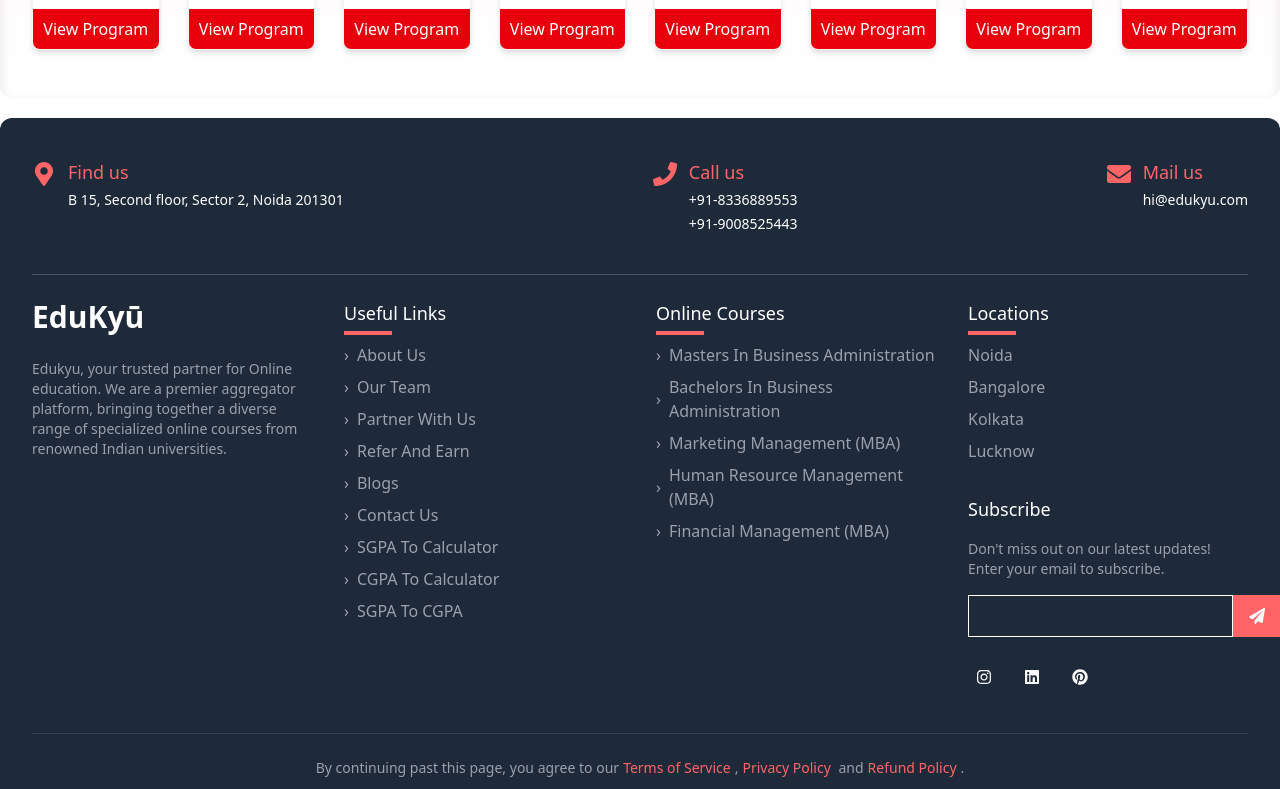
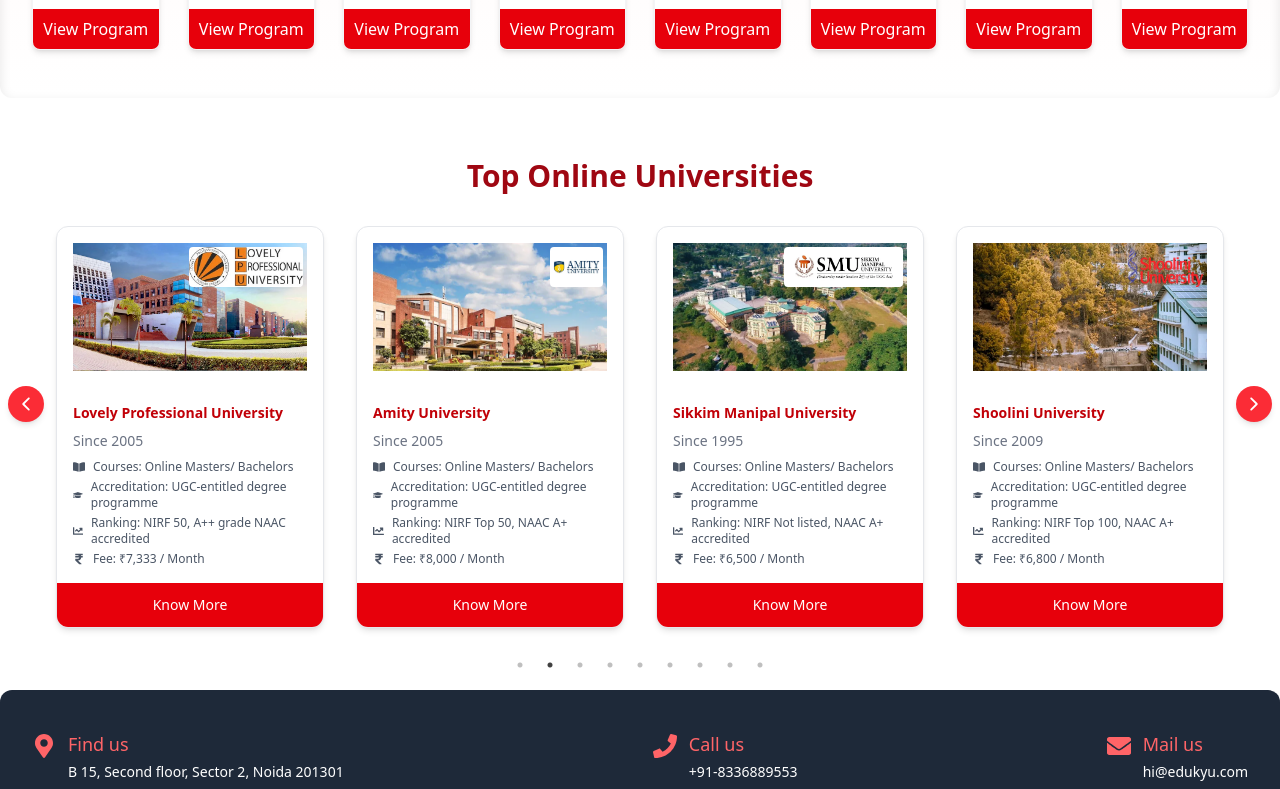
Before and after one commit to abhishekdav003/distance, a React (Vite) app in the folder client/: page / in a window 1280 px wide. Shown: the part 1487-2276 px from the top of the page. Built offline with nearby package versions, Linux system fonts and the light colour scheme.

Commit message:
bug fixed

```diff
--- a/client/src/components/home/CoursesCarousel.jsx
+++ b/client/src/components/home/CoursesCarousel.jsx
@@ -136,7 +136,7 @@
   };
 
   return (
-    <div className="bg-gradient-to-b from-red-50 to-white py-12 px-4 sm:px-6 rounded-xl  mb-5 shadow-inner shadow lg:px-8" style={{ boxShadow: 'inset 0 4px 12px rgba(0, 0, 0, 0.1)' }}>
+    <div className="bg-gradient-to-b from-red-50 to-white py-12 px-4 sm:px-6 rounded-xl  mb-5 shadow-inner  lg:px-8" style={{ boxShadow: 'inset 0 4px 12px rgba(0, 0, 0, 0.1)' }}>
       <div className="max-w-7xl mx-auto">
         <div className="text-center mb-12">
           <h2 className="text-3xl font-bold text-gray-900 sm:text-4xl">Our Academic Programs</h2>
--- a/client/src/components/home/UniversityCarousel.jsx
+++ b/client/src/components/home/UniversityCarousel.jsx
@@ -10,6 +10,8 @@
 } from "react-icons/fa";
 import { IoIosArrowBack } from "react-icons/io";
 import { IoIosArrowForward } from "react-icons/io";
+import 'slick-carousel/slick/slick.css';
+import 'slick-carousel/slick/slick-theme.css';
 const universities = [
   {
     name: "Manipal University",
@@ -31,16 +33,7 @@
     image: "/images/lpu.webp",
     logo: "/logos/lpu.webp"
   },
-  {
-    name: "Chandigarh University",
-    since: 2012,
-    courses: "Online Masters/ Bachelors",
-    accreditation: "UGC-entitled degree programme",
-    ranking: "NIRF 27, NAAC A+ accredited",
-    fee: "₹7,500 / Month",
-    image: "/images/cu.webp",
-    logo: "/logos/cu.webp"
-  },
+
   {
     name: "Amity University",
     since: 2005,
@@ -80,6 +73,16 @@
     fee: "₹8,500 / Month",
     image: "/images/dypatil.webp",
     logo: "/logos/dpu-logo.webp"
+  },
+   {
+    name: "Chandigarh University",
+    since: 2012,
+    courses: "Online Masters/ Bachelors",
+    accreditation: "UGC-entitled degree programme",
+    ranking: "NIRF 27, NAAC A+ accredited",
+    fee: "₹7,500 / Month",
+    image: "/images/cu.webp",
+    logo: "/logos/cu.webp"
   },
   {
     name: "IMT Ghaziabad",
@@ -139,15 +142,15 @@
       {/* Navigation Buttons */}
       <button
         onClick={() => sliderRef.current?.slickPrev()}
-        className="absolute left-2 top-1/2 -translate-y-1/2 z-10 p-2 bg-white rounded-full shadow-md hover:bg-gray-100"
+        className="absolute left-2 top-1/2 -translate-y-1/2 z-10 p-2 text-white bg-red-500 rounded-full shadow-md hover:bg-red-700"
       >
-        <IoIosArrowBack className="text-xl text-gray-700" />
+        <IoIosArrowBack className="text-xl " />
       </button>
       <button
         onClick={() => sliderRef.current?.slickNext()}
-        className="absolute right-2 top-1/2 -translate-y-1/2 z-10 p-2 bg-white rounded-full shadow-md hover:bg-gray-100"
+        className="absolute right-2 top-1/2 -translate-y-1/2 z-10 p-2 text-white bg-red-500 rounded-full shadow-md hover:bg-red-700"
       >
-        <IoIosArrowForward className="text-xl text-gray-700" />
+        <IoIosArrowForward className="text-xl " />
       </button>
 
       <Slider ref={sliderRef} {...settings}>
@@ -157,9 +160,9 @@
             <motion.div
               key={index}
               whileHover={{ scale: 1.03 }}
-              className="px-2"
+              className="px-4"
             >
-              <div className=" relative max-w-[75vw] md:max-w-[20vw] mx-auto bg-white rounded-xl shadow-md overflow-hidden cursor-pointer border border-gray-200">
+              <div className=" relative max-w-[75vw] md:max-w-[24vw] mx-auto bg-white rounded-xl shadow-md overflow-hidden border border-gray-200">
 
                 <img
                   src={uni.image}
@@ -187,13 +190,13 @@
                     </p>
                   </div>
                 </div>
-                <div className=" bg-red-700 lg:bg-red-600 lg:hover:bg-red-700 flex justify-center items-center py-3">
-                  <Link to={`/${slug}`}>
-                    <button className=" text-white text-sm hover:underline">
+                <Link to={`/${slug}`}>
+                <div className=" bg-red-700 lg:bg-red-600 lg:hover:bg-red-700 flex justify-center items-center py-3 cursor-pointer">
+                    <button className=" text-white text-sm cursor-pointer ">
                       Know More
                     </button>
-                  </Link>
                 </div>
+                </Link>
               </div>
             </motion.div>
           );
--- a/client/src/pages/Home.jsx
+++ b/client/src/pages/Home.jsx
@@ -12,7 +12,7 @@
         {/* <CourseCarousel /> */}
       <InfiniteCollegeLogos />
       <CoursesCarousel />
-        {/* <UniversityCarousel /> */}
+        <UniversityCarousel />
     </div>
   )
 }
```
